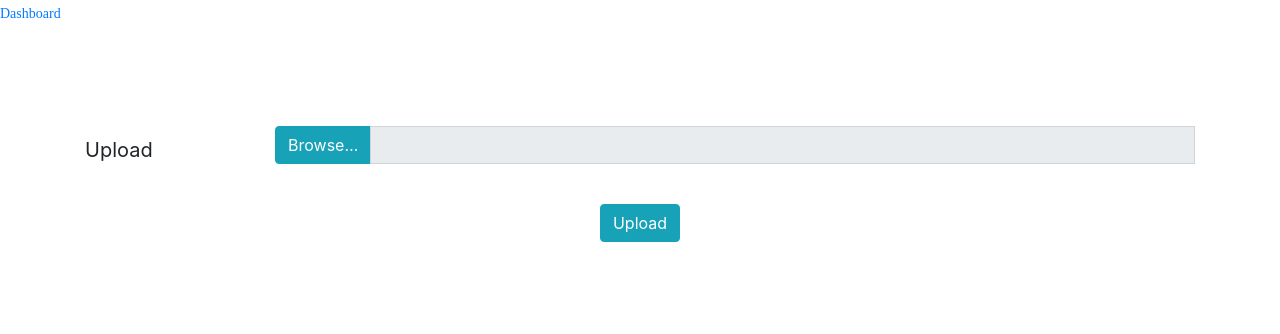
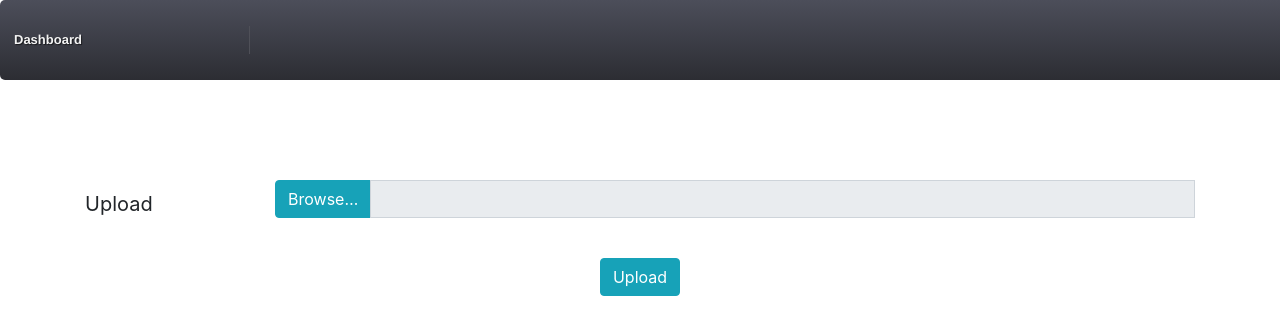
Before and after one commit to adityakhati/reactjsexcel, a React (Create React App) app: page /user in a window 1280 px wide. Shown: the top 334 px of the page. Built offline with nearby package versions, Linux system fonts and the light colour scheme.

Commit message:
UI-changes

```diff
--- a/src/App.js
+++ b/src/App.js
@@ -29,15 +29,13 @@ class App extends Component {
     // </Router>
     <Router>
     <div>
-        { <nav>
+        {/* { <nav>
           <ul>
-
-
-            <li>
+            { <li>
               <Link to="/dashboard">Dashboard</Link>
-            </li>
+            </li> }
           </ul>
-        </nav> }
+        </nav> } */}
 
       {/* A <Switch> looks through its children <Route>s and
           renders the first one that matches the current URL. */}
--- a/src/components/Dashboard.js
+++ b/src/components/Dashboard.js
@@ -41,6 +41,7 @@ class Dashboard extends Component {
 
 <div>
           <ul class="menu">
+          <li name=""><a href="http://localhost:3000/Dashboard">Dashboard</a></li>
 
           <li name="abc"><a href="/#">Log-Out </a></li>
 
--- a/src/components/Home.js
+++ b/src/components/Home.js
@@ -228,7 +228,18 @@ class Home extends Component {
 
   render() {
     return (
+<div>
+      <ul class="menu">
+      <li name=""><a href="http://localhost:3000/Dashboard">Dashboard</a></li>
+
+      <li name="abc"><a href="/#">Log-Out </a></li>
+
+
+
+
+  </ul>
       <div style={{marginTop:"100px"}}>
+
         <Container>
         <form>
           <FormGroup row>
@@ -260,6 +271,7 @@ class Home extends Component {
 
         </Container>
       </div>
+      </div>
     );
   }
 }
--- a/src/components/Studentdata.js
+++ b/src/components/Studentdata.js
@@ -18,7 +18,7 @@ class Studentdata extends Component {
         <ul class="menu">
 
 
-    <li><a href="/#">Department</a>
+    <li><a href="http://localhost:3000/Studentdata">Department</a>
     <ul>
             <li><a href="#" class="documents">Information Technology</a></li>
             <li><a href="#" class="messages">Electronics</a></li>
@@ -49,11 +49,13 @@ class Studentdata extends Component {
             <li><a href="#" class="messages">2024</a></li>
         </ul>
         </li>
+        <li name="abc"><a href="http://localhost:3000/Home">Log-Out</a></li>
 
             <li name="abc"><a href="#">Excel-Download</a></li>
 
 
         <li name="xyz"><a href="#">Go</a></li>
+
 </ul>
       )
    }
--- a/src/components/Users.js
+++ b/src/components/Users.js
@@ -26,7 +26,7 @@ class Users extends Component {
 
     handleSubmit(event) {
         if(this.state.value==='kjsieit' && this.state.value1==='1234'){
-            window.location.href = "http://localhost:3000/user";
+            window.location.href = "http://localhost:3000/Dashboard";
 
         event.preventDefault();
         }else
--- a/src/components/filter.css
+++ b/src/components/filter.css
@@ -6,6 +6,7 @@
     padding: 0;
     border: none;
     outline: none;
+    flex-wrap: wrap;
 }
 
 .menu {
@@ -22,6 +23,7 @@
     -webkit-border-radius: 5px;
     -moz-border-radius: 5px;
     border-radius: 5px;
+    flex-wrap: wrap;
 }
 
 .menu li {
@@ -32,6 +34,7 @@
     height: 40px;
     padding-top:20px;
     width:250px;
+    flex-wrap: wrap;
 
 }
 
@@ -42,7 +45,8 @@ li[name=xyz]  {
     display: block;
     height: 40px;
     padding-top:20px;
-    width:100px;
+    width:90px;
+    flex-wrap: wrap;
 
 }
 li[name=abc]  {
@@ -53,6 +57,7 @@ li[name=abc]  {
     height: 40px;
     padding-top:20px;
     width:150px;
+    flex-wrap: wrap;
 
 }
 
@@ -66,6 +71,7 @@ li[name=cource]
     width:450px;
     padding-top:20px;
 
+    flex-wrap: wrap;
 
 }
 
@@ -94,6 +100,7 @@ li[name=cource]
     -o-transition: color .2s ease-in-out;
     -ms-transition: color .2s ease-in-out;
     transition: color .2s ease-in-out;
+    flex-wrap: wrap;
 }
 
 .menu li:first-child a { border-left: none; }
--- a/src/components/filter.js
+++ b/src/components/filter.js
@@ -66,16 +66,15 @@ class filter extends Component {
         </ul>
         </li>
 
+        <li name="xyz"><a href="http://localhost:3000/Home">Log-Out</a></li>
         <li name="abc"><a href="#">Excel-Download</a></li>
+
               <li name="xyz"><a href="#">GO</a></li>
 
+
 </ul>
-{this.state.dataLoaded &&
-        <div>
-          <Card body outline color="secondary" className="restrict-card">
-              <OutTable data={this.state.students} columns={this.state.cols} tableClassName="ExcelTable2007" tableHeaderRowClass="heading" />
-          </Card>
-        </div>}
+
+
 
 </div>
       )
```
